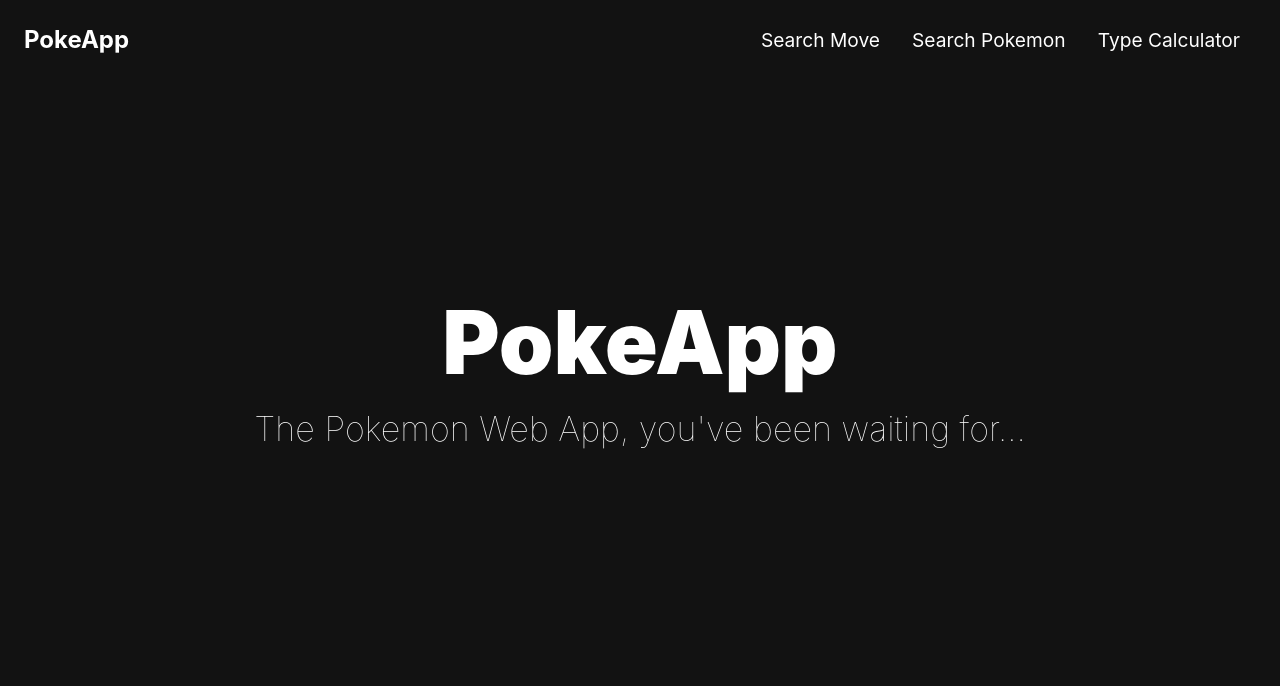
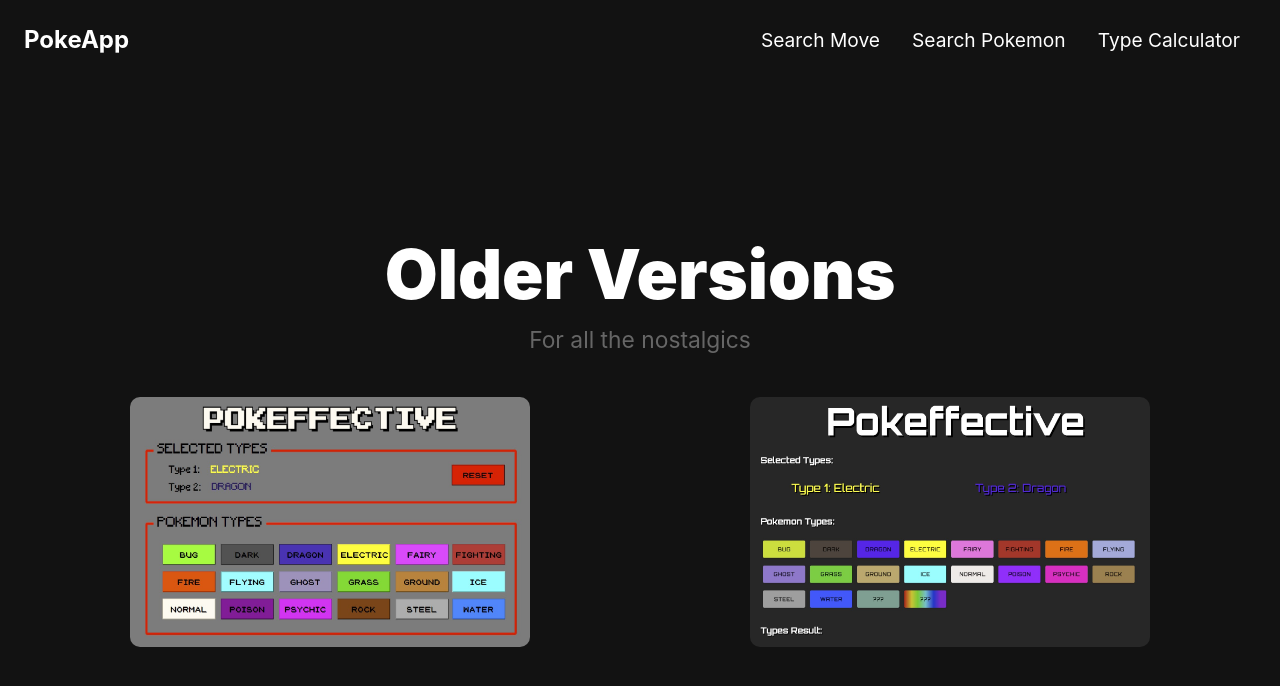
Before and after one commit to TheRoro/PokeApp, a React (Create React App) app: page /older-versions in a window 1280 px wide. Shown: the top 686 px of the page. Built offline with nearby package versions, Linux system fonts and the light colour scheme.

Commit message:
✨ Older Versions feature
Added Older Versions Component containing pokeffective retro and pokeffective links.

```diff
--- a/src/App.css
+++ b/src/App.css
@@ -4,6 +4,14 @@
   font-family: 'Montserrat', sans-serif;
   background-color: #1B1B1B;
   height: 100%;
+}
+
+.container-fluid {
+  width: 100%;
+  padding-right: 35px;
+  padding-left: 35px;
+  margin-right: auto;
+  margin-left: auto;
 }
 
 a {
@@ -263,6 +271,24 @@
   margin: 0px 2% 0px 2%;
 }
 
+.older-image {
+  height: 25vw;
+  width: 40vw;
+  min-width: 210px;
+  min-height: 150px;
+  max-width: 400px;
+  max-height: 250px;
+  border-radius: 10px;
+}
+
+.link-old {
+  text-decoration: none;
+}
+
+.link-old:hover {
+  opacity: 0.8;
+}
+
 /* Types */
 
 .Bug{
--- a/src/App.tsx
+++ b/src/App.tsx
@@ -12,6 +12,7 @@
   Switch,
   Route
 } from 'react-router-dom';
+import PreviousVersions from './Components/PrevVersions/PreviousVersions';
 
 function App() {
   return (
@@ -31,6 +32,9 @@
         <Route path="/teambuilder">
           <TeamBuilder/>
         </Route>
+        <Route path="/older-versions">
+          <PreviousVersions/>
+        </Route>
         <Route path="/">
           <Home/>
         </Route>
--- /dev/null
+++ b/src/Components/PrevVersions/PreviousVersions.tsx
@@ -0,0 +1,75 @@
+import React , {useEffect} from 'react';
+import Container from 'react-bootstrap/Container';
+import Row from 'react-bootstrap/Row';
+import Col from 'react-bootstrap/Col';
+import Button from 'react-bootstrap/Button';
+import Pokeffective from './Images/Pokeffective.jpg'
+import PokeffectiveRetro from './Images/Pokeffective-Retro.jpg'
+
+import {
+    Switch,
+    Route,
+    useRouteMatch
+} from "react-router-dom";
+
+type Props = {}
+
+const PreviousVersions: React.FC<Props> = () => {
+    let match = useRouteMatch();
+
+    const calculateTeam = async () => {
+        alert("Muchas gracias por calcular amigo :)");
+    }
+    useEffect(() => {
+
+    },);
+
+    return (
+        <div className="teambuilder">
+            <Switch>
+            <Route path={`${match.path}/`}>
+                <div className="full-height container-fluid">
+                    <Row className="align-items-center full-height">
+                        <Col xs={12}>
+                            <Row className="justify-content-center">
+                                <Col xs="auto">
+                                    <h1 className="title2 centered-text">Older Versions</h1>
+                                </Col>
+                            </Row>
+                            <Row className="justify-content-center">
+                                <Col xs="auto">
+                                    <p className="texthint centered-text">For all the nostalgics</p>
+                                </Col>
+                            </Row>
+                            <Row className="mt-3">
+                                <Col xs={12} sm={12} md={6} className="mt-2 mb-3 mb-md-0">
+                                    <Row className="justify-content-center">
+                                        <Col xs="auto">
+                                            {/* <h1 className="title5 centered-text">Retro</h1> */}
+                                            <a className="link-old" href="https://8rb.github.io/Pokeffective-Old/" target="_blank">
+                                                <img className="older-image" src={PokeffectiveRetro} alt={'Pokeffective-Retro'}/>
+                                            </a>
+                                        </Col>
+                                    </Row>
+                                </Col>
+                                <Col xs={12} sm={12} md={6} className="mt-5 mt-md-2">
+                                    <Row className="justify-content-center">
+                                        <Col xs="auto">
+                                            {/* <h1 className="title5 centered-text">Pokeffective</h1> */}
+                                            <a className="link-old" href="https://pokeffective.onrender.com/" target="_blank">
+                                                <img className="older-image" src={Pokeffective} alt={'Pokeffective'}/>
+                                            </a>
+                                        </Col>
+                                    </Row>
+                                </Col>
+                            </Row>
+                        </Col>
+                    </Row>
+                </div>
+            </Route>
+            </Switch>
+        </div>
+    );
+}
+
+export default PreviousVersions;
```
Also changed, not shown: src/Components/PrevVersions/Images/Pokeffective-Retro.jpg (added), src/Components/PrevVersions/Images/Pokeffective.jpg (added).
